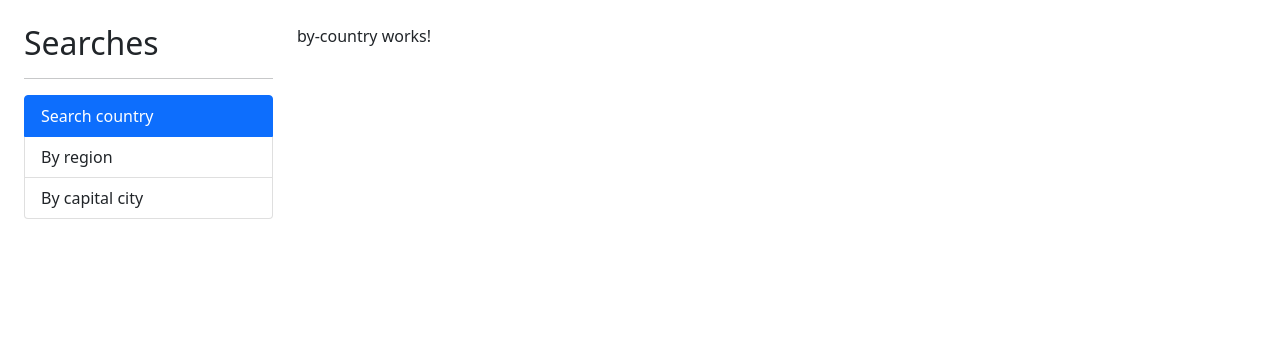
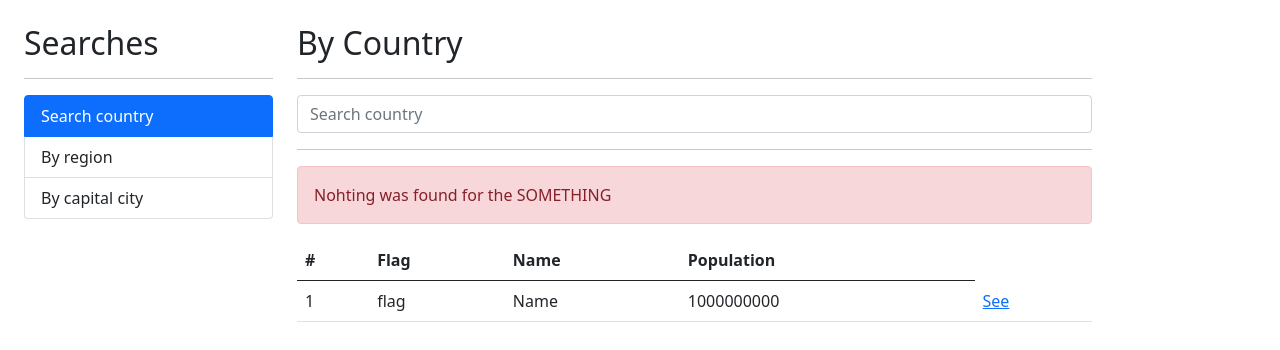
Before and after one commit to dennis-adrian/crispy-chainsaw, an Angular app: page / in a window 1280 px wide. Shown: the top 350 px of the page. Built offline with nearby package versions, Linux system fonts and the light colour scheme.

Commit message:
feat: Configure search by country template

```diff
--- a/src/app/country/country.module.ts
+++ b/src/app/country/country.module.ts
@@ -1,5 +1,7 @@
 import { NgModule } from '@angular/core';
 import { CommonModule } from '@angular/common';
+import { FormsModule } from '@angular/forms';
+
 import { ByCapitalCityComponent } from './pages/by-capital-city/by-capital-city.component';
 import { ByCountryComponent } from './pages/by-country/by-country.component';
 import { ByRegionComponent } from './pages/by-region/by-region.component';
@@ -18,6 +20,6 @@ import { SeeCountryComponent } from './pages/see-country/see-country.component';
     ByRegionComponent,
     SeeCountryComponent,
   ],
-  imports: [CommonModule],
+  imports: [CommonModule, FormsModule],
 })
 export class CountryModule {}
--- a/src/app/country/pages/by-country/by-country.component.html
+++ b/src/app/country/pages/by-country/by-country.component.html
@@ -1 +1,44 @@
-<p>by-country works!</p>
+<h2>By Country</h2>
+<hr />
+
+<div class="orw">
+  <div class="col">
+    <form (ngSubmit)="search()">
+      <input
+        autocomplete="off"
+        type="text"
+        name="searchTerm"
+        class="form-control"
+        [(ngModel)]="searchTerm"
+        placeholder="Search country"
+      />
+    </form>
+  </div>
+</div>
+<hr />
+<div class="alert alert-danger">Nohting was found for the SOMETHING</div>
+<div class="row">
+  <div class="col">
+    <table class="table table-hover">
+      <thead>
+        <tr>
+          <th>#</th>
+          <th>Flag</th>
+          <th>Name</th>
+          <th>Population</th>
+        </tr>
+      </thead>
+      <tbody>
+        <tr>
+          <td>1</td>
+          <td>flag</td>
+          <td>Name</td>
+          <td>1000000000</td>
+          <td>
+            <a href="/country/:id">See</a>
+          </td>
+        </tr>
+      </tbody>
+    </table>
+  </div>
+</div>
--- a/src/app/country/pages/by-country/by-country.component.ts
+++ b/src/app/country/pages/by-country/by-country.component.ts
@@ -3,14 +3,14 @@ import { Component, OnInit } from '@angular/core';
 @Component({
   selector: 'app-by-country',
   templateUrl: './by-country.component.html',
-  styles: [
-  ]
+  styles: [],
 })
-export class ByCountryComponent implements OnInit {
+export class ByCountryComponent {
+  searchTerm: string = '';
 
-  constructor() { }
+  constructor() {}
 
-  ngOnInit(): void {
+  search() {
+    console.log(this.searchTerm);
   }
-
 }
```
